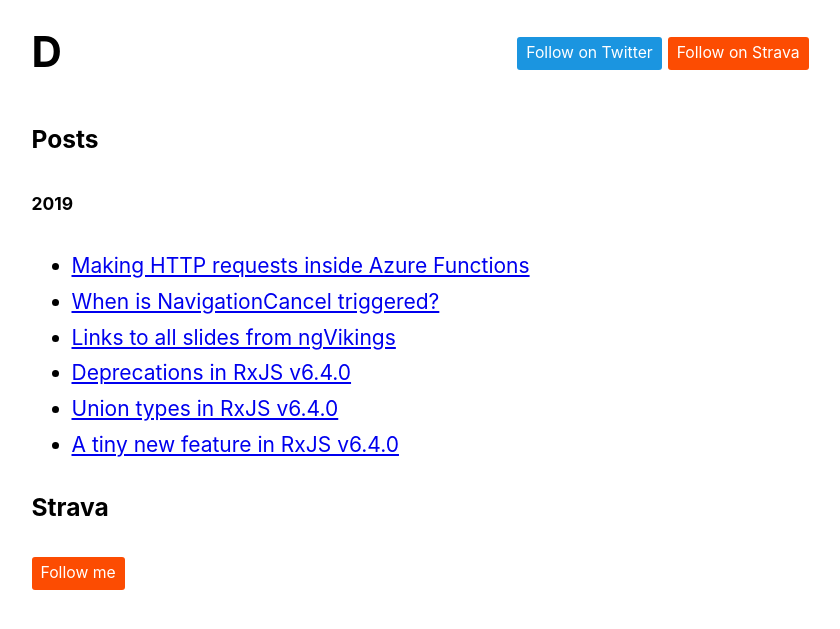
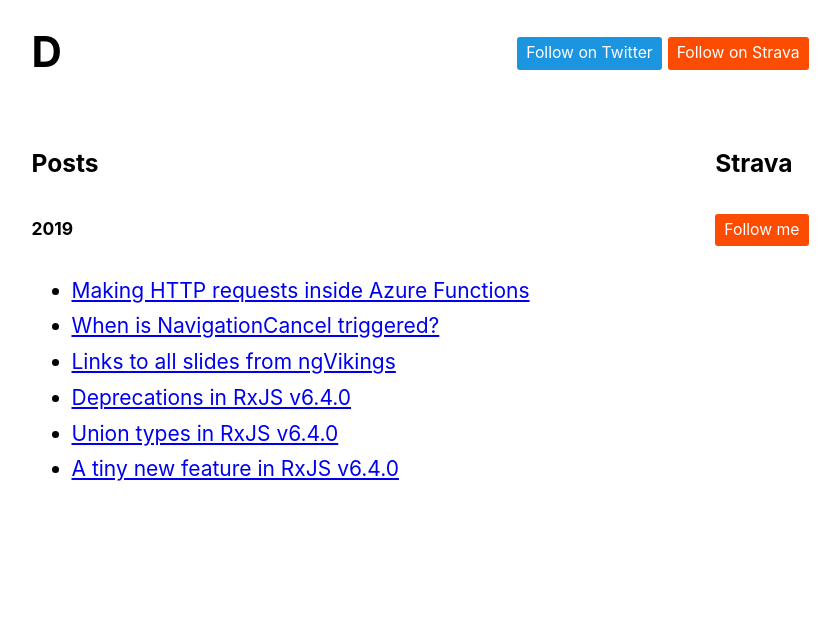
Before and after one commit to dzhavat/dzhavat.github.io, a Jekyll site: the page built from index.md, in a window 1280 px wide. Shown: the top 629 px of the page, without its empty margins (220-1060 px from the left). Built offline with Jekyll 4.4.1, drawn with Linux system fonts in a browser that asks for light colours; our own code applies the rules of GitHub Pages for plain Markdown files.

Commit message:
Update custom.css

```diff
--- a/assets/css/custom.css
+++ b/assets/css/custom.css
@@ -7,6 +7,14 @@ body {
 body {
   font-family: -apple-system, BlinkMacSystemFont, "Segoe UI", Roboto, Helvetica, Arial, sans-serif;
   padding: 0.75rem;
+}
+
+.container {
+  display: flex;
+}
+
+.container main {
+  flex-grow: 1;
 }
 
 .highlight {
@@ -100,6 +108,10 @@ article h2 {
   background-color: #0c7abf;
 }
 
+.strava-card {
+
+}
+
 @media (min-width: 32rem) {
   header {
     align-items: center;
```
